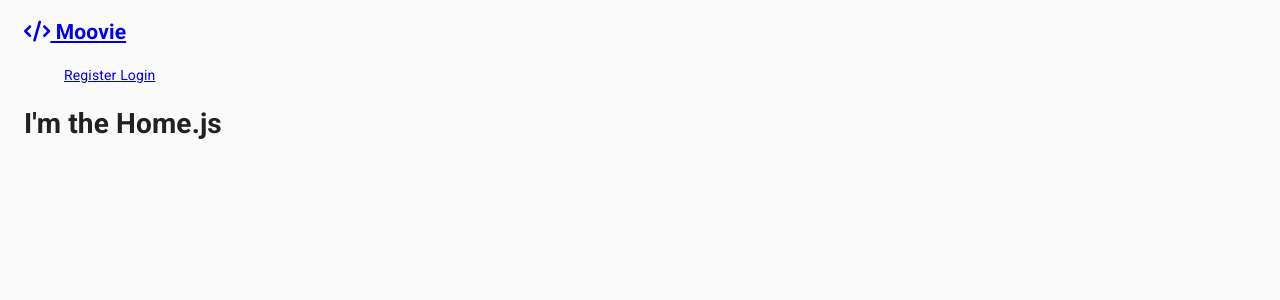
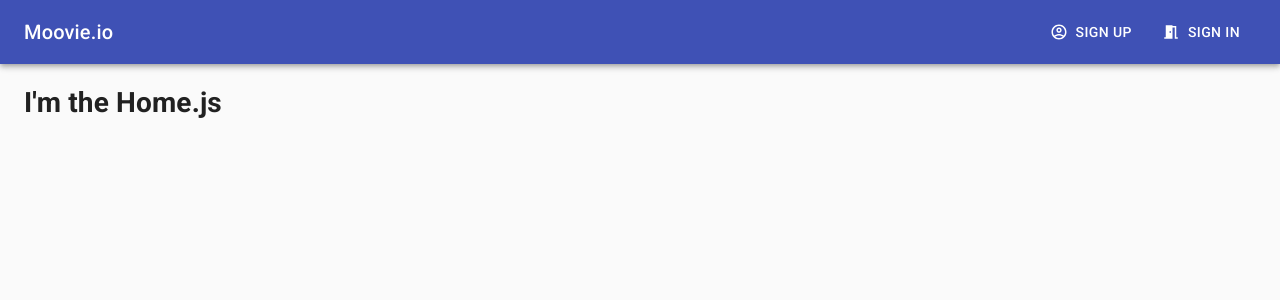
Before and after one commit to rvVcNk2p/Moovie, a React (Create React App) app in the folder client/: page / in a window 1280 px wide. Shown: the top 300 px of the page. Built offline with nearby package versions, Linux system fonts and the light colour scheme.

Commit message:
NavBar rework #1

```diff
--- a/client/src/App.js
+++ b/client/src/App.js
@@ -16,9 +16,9 @@
 const App = () => (
   <Provider store={store}>
     <Router>
+      <NavBar />
       <Container className="App">
         <CssBaseline />
-        <NavBar />
         <Route exact path="/" component={Home} />
         <section className="container">
           <AlertLayout />
--- a/client/src/components/layout/NavBar.js
+++ b/client/src/components/layout/NavBar.js
@@ -1,19 +1,60 @@
-import React from 'react';
-import { Link } from 'react-router-dom';
+import React from "react";
+import { Link } from "react-router-dom";
+// Material-UI elements
+import { makeStyles } from "@material-ui/core/styles";
+import AppBar from "@material-ui/core/AppBar";
+import Toolbar from "@material-ui/core/Toolbar";
+import Typography from "@material-ui/core/Typography";
+import Button from "@material-ui/core/Button";
+import AccountCircleOutlinedIcon from "@material-ui/icons/AccountCircleOutlined";
+import MeetingRoomIcon from "@material-ui/icons/MeetingRoom";
+
+const useStyles = makeStyles((theme) => ({
+  root: {
+    flexGrow: 1,
+  },
+  menuButton: {
+    marginRight: theme.spacing(2),
+  },
+  title: {
+    flexGrow: 1,
+  },
+}));
 
 const NavBar = () => {
+  const classes = useStyles();
   return (
-    <nav className='navbar bg-dark'>
-      <h1>
-        <Link to='/'>
-          <i className='fas fa-code' /> Moovie
-        </Link>
-      </h1>
-      <ul>
-        <Link to='/register'> Register </Link>
-        <Link to='/login'> Login </Link>
-      </ul>
-    </nav>
+    <div className={classes.root}>
+      <AppBar position="static">
+        <Toolbar>
+          <Typography variant="h6" className={classes.title}>
+            Moovie.io
+          </Typography>
+          <Link to="/register" style={{ textDecoration: "none" }}>
+            <Button
+              variant="conatined"
+              style={{ color: "white" }}
+              size="small"
+              startIcon={
+                <AccountCircleOutlinedIcon style={{ color: "white" }} />
+              }
+            >
+              Sign up
+            </Button>
+          </Link>
+          <Link to="/login" style={{ textDecoration: "none" }}>
+            <Button
+              variant="conatined"
+              style={{ color: "white" }}
+              size="small"
+              startIcon={<MeetingRoomIcon style={{ color: "white" }} />}
+            >
+              Sign in
+            </Button>
+          </Link>
+        </Toolbar>
+      </AppBar>
+    </div>
   );
 };
 
```
